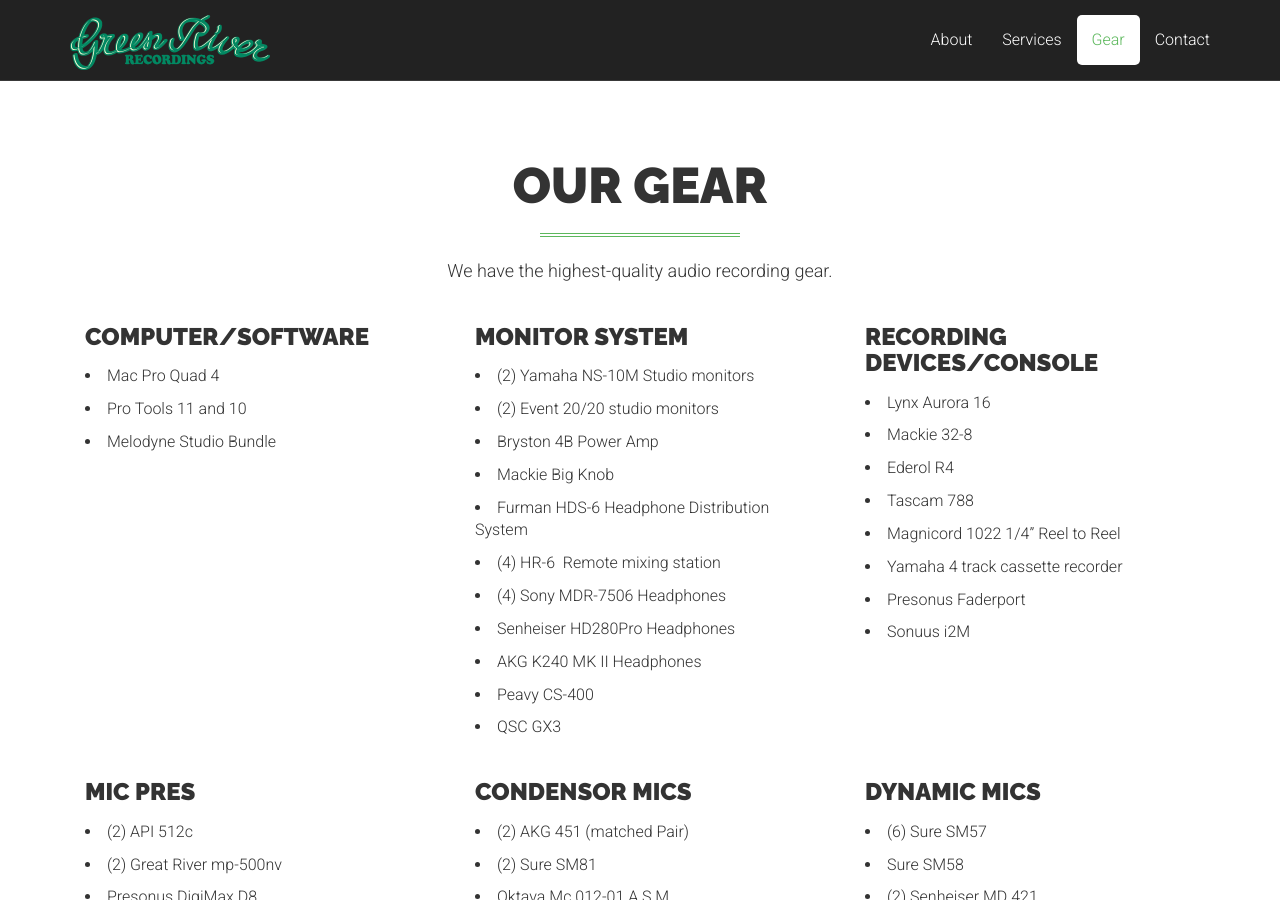
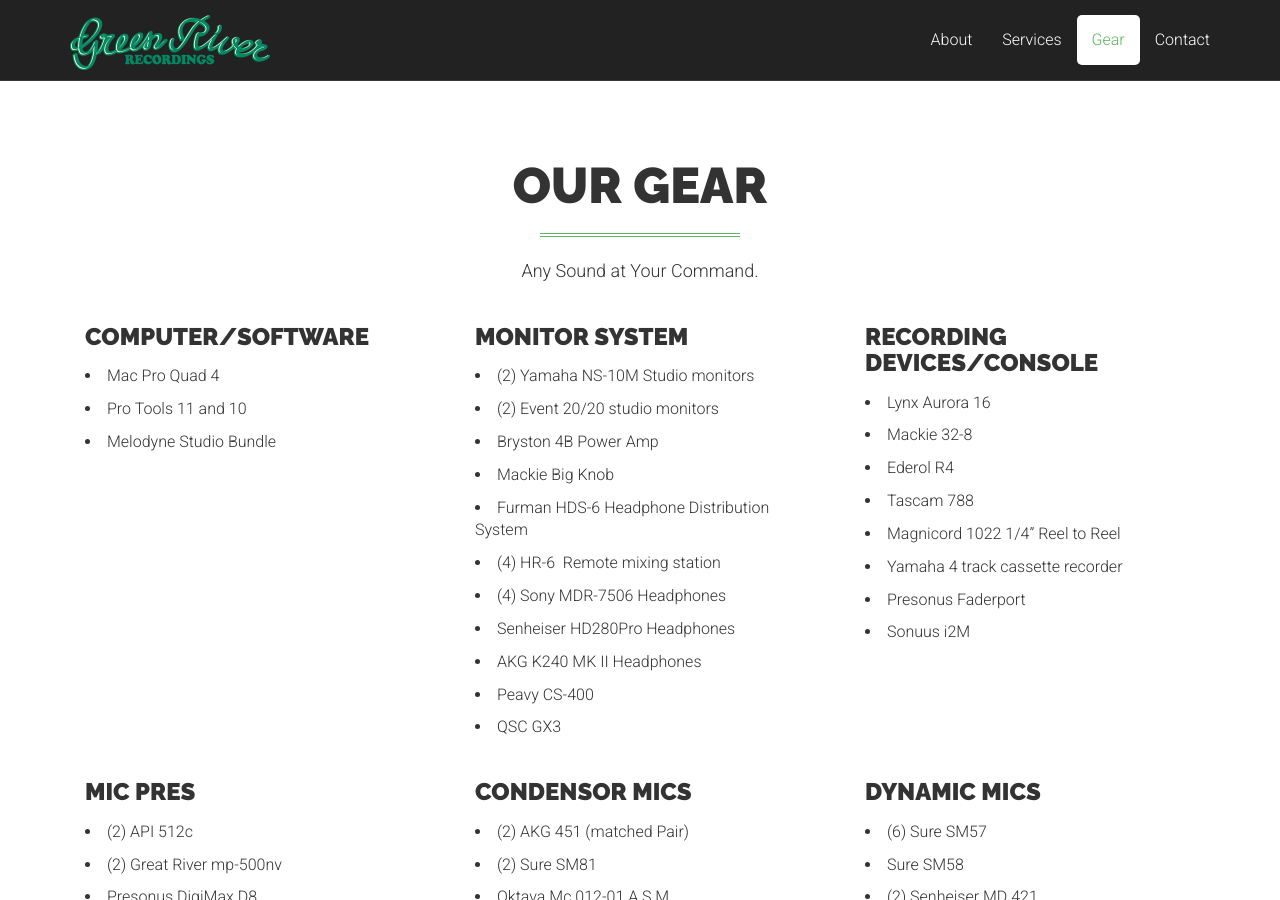
Before and after one commit to scottweisman/greenriverrecordings, a Jekyll site: the page built from index.html, in a window 1280 px wide and 900 px high, scrolled down 3624 px. Built offline with Jekyll 4.4.1, drawn with Linux system fonts in a browser that asks for light colours; nearby versions of some CDN libraries; Markdown is read by kramdown in place of the engine named in the settings.

Commit message:
Missed an update request
+Tag line for “our gear” changed.
- still haven’t updated gear.yml.

```diff
--- a/_layouts/default.html
+++ b/_layouts/default.html
@@ -101,7 +101,7 @@
                 <div class="col-lg-12 wow fadeIn">
                     <h2>Our Gear</h2>
                     <hr class="colored">
-                    <p>We have the highest-quality audio recording gear.</p>
+                    <p>Any Sound at Your Command.</p>
                 </div>
             </div>
             {% include gear.html %}
```
